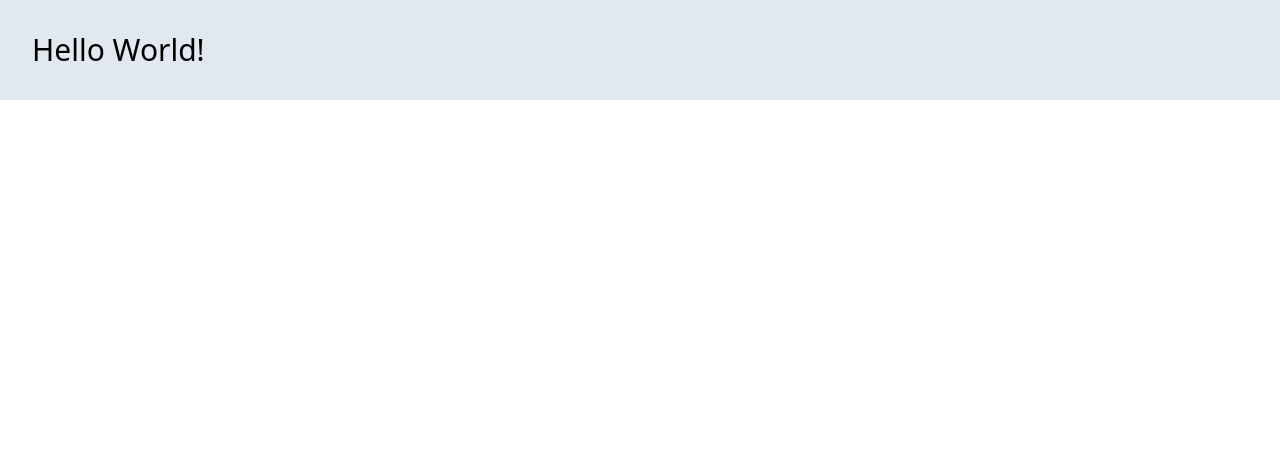
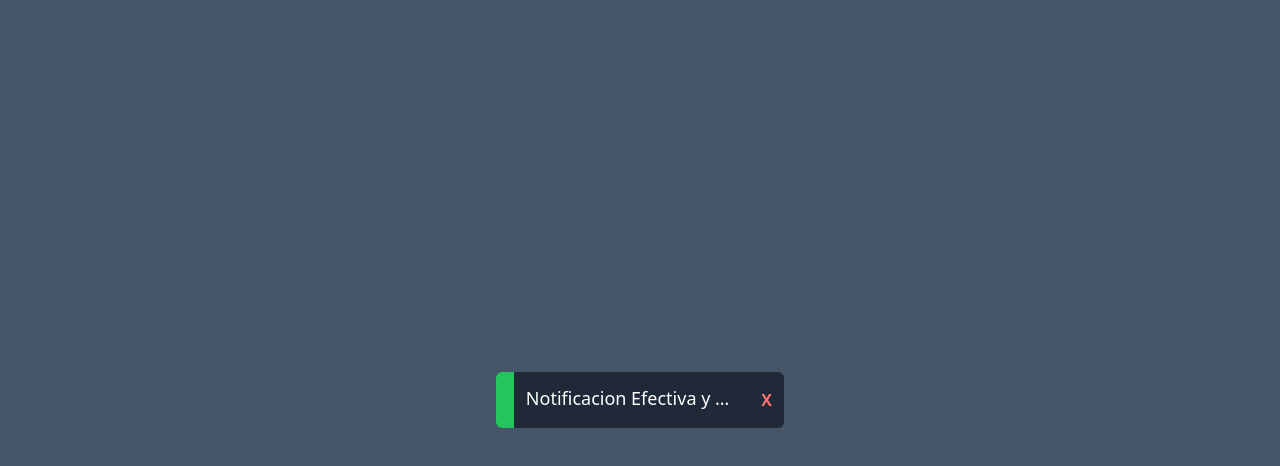
Before and after one commit to LeojAnidem/toast-notify, a React (Vite) app: page / in a window 1280 px wide. Shown: the top 466 px of the page. Built offline with nearby package versions, Linux system fonts and the light colour scheme.

Commit message:
[<< Estructura Basica de componente Notify >]
==========>
Estilamos el componente

```diff
--- a/index.html
+++ b/index.html
@@ -7,7 +7,11 @@
     <title>Toast Notify</title>
   </head>
   <body>
-    <div id="root"></div>
+    <div
+      id="root"
+      class="w-full h-screen flex items-center justify-center bg-slate-600"
+    >
+    </div>
     <script type="module" src="/src/main.jsx"></script>
   </body>
 </html>
--- a/public/styles/index.css
+++ b/public/styles/index.css
@@ -516,9 +516,338 @@ video {
   --tw-backdrop-sepia:  ;
 }
 
-.bg-slate-400 {
-  --tw-bg-opacity: 1;
-  background-color: rgb(148 163 184 / var(--tw-bg-opacity));
+.flex {
+  display: flex;
+}
+
+.h-screen {
+  height: 100vh;
+}
+
+.h-full {
+  height: 100%;
+}
+
+.h-auto {
+  height: auto;
+}
+
+.h-max {
+  height: -moz-max-content;
+  height: max-content;
+}
+
+.h-3 {
+  height: 0.75rem;
+}
+
+.h-20 {
+  height: 5rem;
+}
+
+.h-1\/2 {
+  height: 50%;
+}
+
+.h-2 {
+  height: 0.5rem;
+}
+
+.h-10 {
+  height: 2.5rem;
+}
+
+.h-14 {
+  height: 3.5rem;
+}
+
+.h-28 {
+  height: 7rem;
+}
+
+.w-full {
+  width: 100%;
+}
+
+.w-2\/12 {
+  width: 16.666667%;
+}
+
+.w-10\/12 {
+  width: 83.333333%;
+}
+
+.w-auto {
+  width: auto;
+}
+
+.w-20 {
+  width: 5rem;
+}
+
+.w-28 {
+  width: 7rem;
+}
+
+.w-3 {
+  width: 0.75rem;
+}
+
+.w-48 {
+  width: 12rem;
+}
+
+.w-80 {
+  width: 20rem;
+}
+
+.w-7 {
+  width: 1.75rem;
+}
+
+.w-72 {
+  width: 18rem;
+}
+
+.w-8\/12 {
+  width: 66.666667%;
+}
+
+.w-4\/12 {
+  width: 33.333333%;
+}
+
+.w-1\/12 {
+  width: 8.333333%;
+}
+
+.w-11\/12 {
+  width: 91.666667%;
+}
+
+.w-1 {
+  width: 0.25rem;
+}
+
+.w-12 {
+  width: 3rem;
+}
+
+.w-1\/6 {
+  width: 16.666667%;
+}
+
+.w-0 {
+  width: 0px;
+}
+
+.w-2 {
+  width: 0.5rem;
+}
+
+.w-4 {
+  width: 1rem;
+}
+
+.w-5 {
+  width: 1.25rem;
+}
+
+.w-10 {
+  width: 2.5rem;
+}
+
+.w-min {
+  width: -moz-min-content;
+  width: min-content;
+}
+
+.w-4\/6 {
+  width: 66.666667%;
+}
+
+.w-2\/6 {
+  width: 33.333333%;
+}
+
+.w-5\/6 {
+  width: 83.333333%;
+}
+
+.w-44 {
+  width: 11rem;
+}
+
+.w-6 {
+  width: 1.5rem;
+}
+
+.w-64 {
+  width: 16rem;
+}
+
+.w-52 {
+  width: 13rem;
+}
+
+.w-56 {
+  width: 14rem;
+}
+
+.w-8 {
+  width: 2rem;
+}
+
+.w-9 {
+  width: 2.25rem;
+}
+
+.w-96 {
+  width: 24rem;
+}
+
+.min-w-min {
+  min-width: -moz-min-content;
+  min-width: min-content;
+}
+
+.translate-x-5 {
+  --tw-translate-x: 1.25rem;
+  transform: translate(var(--tw-translate-x), var(--tw-translate-y)) rotate(var(--tw-rotate)) skewX(var(--tw-skew-x)) skewY(var(--tw-skew-y)) scaleX(var(--tw-scale-x)) scaleY(var(--tw-scale-y));
+}
+
+.translate-x-28 {
+  --tw-translate-x: 7rem;
+  transform: translate(var(--tw-translate-x), var(--tw-translate-y)) rotate(var(--tw-rotate)) skewX(var(--tw-skew-x)) skewY(var(--tw-skew-y)) scaleX(var(--tw-scale-x)) scaleY(var(--tw-scale-y));
+}
+
+.translate-x-20 {
+  --tw-translate-x: 5rem;
+  transform: translate(var(--tw-translate-x), var(--tw-translate-y)) rotate(var(--tw-rotate)) skewX(var(--tw-skew-x)) skewY(var(--tw-skew-y)) scaleX(var(--tw-scale-x)) scaleY(var(--tw-scale-y));
+}
+
+.translate-x-2 {
+  --tw-translate-x: 0.5rem;
+  transform: translate(var(--tw-translate-x), var(--tw-translate-y)) rotate(var(--tw-rotate)) skewX(var(--tw-skew-x)) skewY(var(--tw-skew-y)) scaleX(var(--tw-scale-x)) scaleY(var(--tw-scale-y));
+}
+
+.translate-x-10 {
+  --tw-translate-x: 2.5rem;
+  transform: translate(var(--tw-translate-x), var(--tw-translate-y)) rotate(var(--tw-rotate)) skewX(var(--tw-skew-x)) skewY(var(--tw-skew-y)) scaleX(var(--tw-scale-x)) scaleY(var(--tw-scale-y));
+}
+
+.-translate-x-10 {
+  --tw-translate-x: -2.5rem;
+  transform: translate(var(--tw-translate-x), var(--tw-translate-y)) rotate(var(--tw-rotate)) skewX(var(--tw-skew-x)) skewY(var(--tw-skew-y)) scaleX(var(--tw-scale-x)) scaleY(var(--tw-scale-y));
+}
+
+@keyframes bounce {
+  0%, 100% {
+    transform: translateY(-25%);
+    animation-timing-function: cubic-bezier(0.8,0,1,1);
+  }
+
+  50% {
+    transform: none;
+    animation-timing-function: cubic-bezier(0,0,0.2,1);
+  }
+}
+
+.animate-bounce {
+  animation: bounce 1s infinite;
+}
+
+@keyframes pulse {
+  50% {
+    opacity: .5;
+  }
+}
+
+.animate-pulse {
+  animation: pulse 2s cubic-bezier(0.4, 0, 0.6, 1) infinite;
+}
+
+@keyframes spin {
+  to {
+    transform: rotate(360deg);
+  }
+}
+
+.animate-spin {
+  animation: spin 1s linear infinite;
+}
+
+.cursor-pointer {
+  cursor: pointer;
+}
+
+.items-center {
+  align-items: center;
+}
+
+.justify-end {
+  justify-content: flex-end;
+}
+
+.justify-center {
+  justify-content: center;
+}
+
+.justify-between {
+  justify-content: space-between;
+}
+
+.justify-around {
+  justify-content: space-around;
+}
+
+.gap-2 {
+  gap: 0.5rem;
+}
+
+.gap-3 {
+  gap: 0.75rem;
+}
+
+.overflow-hidden {
+  overflow: hidden;
+}
+
+.truncate {
+  overflow: hidden;
+  text-overflow: ellipsis;
+  white-space: nowrap;
+}
+
+.whitespace-pre-wrap {
+  white-space: pre-wrap;
+}
+
+.whitespace-break-spaces {
+  white-space: break-spaces;
+}
+
+.rounded-md {
+  border-radius: 0.375rem;
+}
+
+.rounded-sm {
+  border-radius: 0.125rem;
+}
+
+.rounded-s-md {
+  border-start-start-radius: 0.375rem;
+  border-end-start-radius: 0.375rem;
+}
+
+.rounded-e-md {
+  border-start-end-radius: 0.375rem;
+  border-end-end-radius: 0.375rem;
+}
+
+.border-b-gray-800 {
+  --tw-border-opacity: 1;
+  border-bottom-color: rgb(31 41 55 / var(--tw-border-opacity));
 }
 
 .bg-slate-200 {
@@ -526,12 +855,103 @@ video {
   background-color: rgb(226 232 240 / var(--tw-bg-opacity));
 }
 
-.p-10 {
-  padding: 2.5rem;
+.bg-slate-700 {
+  --tw-bg-opacity: 1;
+  background-color: rgb(51 65 85 / var(--tw-bg-opacity));
+}
+
+.bg-slate-600 {
+  --tw-bg-opacity: 1;
+  background-color: rgb(71 85 105 / var(--tw-bg-opacity));
+}
+
+.bg-green-500 {
+  --tw-bg-opacity: 1;
+  background-color: rgb(34 197 94 / var(--tw-bg-opacity));
+}
+
+.bg-gray-600 {
+  --tw-bg-opacity: 1;
+  background-color: rgb(75 85 99 / var(--tw-bg-opacity));
+}
+
+.bg-gray-500 {
+  --tw-bg-opacity: 1;
+  background-color: rgb(107 114 128 / var(--tw-bg-opacity));
+}
+
+.bg-gray-300 {
+  --tw-bg-opacity: 1;
+  background-color: rgb(209 213 219 / var(--tw-bg-opacity));
+}
+
+.bg-gray-400 {
+  --tw-bg-opacity: 1;
+  background-color: rgb(156 163 175 / var(--tw-bg-opacity));
+}
+
+.bg-gray-700 {
+  --tw-bg-opacity: 1;
+  background-color: rgb(55 65 81 / var(--tw-bg-opacity));
+}
+
+.bg-gray-800 {
+  --tw-bg-opacity: 1;
+  background-color: rgb(31 41 55 / var(--tw-bg-opacity));
+}
+
+.bg-cyan-950 {
+  --tw-bg-opacity: 1;
+  background-color: rgb(8 51 68 / var(--tw-bg-opacity));
+}
+
+.bg-gray-900 {
+  --tw-bg-opacity: 1;
+  background-color: rgb(17 24 39 / var(--tw-bg-opacity));
+}
+
+.p-4 {
+  padding: 1rem;
 }
 
 .p-8 {
   padding: 2rem;
+}
+
+.p-2 {
+  padding: 0.5rem;
+}
+
+.p-3 {
+  padding: 0.75rem;
+}
+
+.py-3 {
+  padding-top: 0.75rem;
+  padding-bottom: 0.75rem;
+}
+
+.py-5 {
+  padding-top: 1.25rem;
+  padding-bottom: 1.25rem;
+}
+
+.py-4 {
+  padding-top: 1rem;
+  padding-bottom: 1rem;
+}
+
+.pt-3 {
+  padding-top: 0.75rem;
+}
+
+.pe-3 {
+  -webkit-padding-end: 0.75rem;
+          padding-inline-end: 0.75rem;
+}
+
+.text-center {
+  text-align: center;
 }
 
 .text-3xl {
@@ -539,12 +959,70 @@ video {
   line-height: 2.25rem;
 }
 
-.text-green-500 {
-  --tw-text-opacity: 1;
-  color: rgb(34 197 94 / var(--tw-text-opacity));
+.text-xl {
+  font-size: 1.25rem;
+  line-height: 1.75rem;
+}
+
+.text-lg {
+  font-size: 1.125rem;
+  line-height: 1.75rem;
+}
+
+.font-bold {
+  font-weight: 700;
 }
 
 .text-black {
   --tw-text-opacity: 1;
   color: rgb(0 0 0 / var(--tw-text-opacity));
 }
+
+.text-white {
+  --tw-text-opacity: 1;
+  color: rgb(255 255 255 / var(--tw-text-opacity));
+}
+
+.text-red-400 {
+  --tw-text-opacity: 1;
+  color: rgb(248 113 113 / var(--tw-text-opacity));
+}
+
+.transition {
+  transition-property: color, background-color, border-color, text-decoration-color, fill, stroke, opacity, box-shadow, transform, filter, -webkit-backdrop-filter;
+  transition-property: color, background-color, border-color, text-decoration-color, fill, stroke, opacity, box-shadow, transform, filter, backdrop-filter;
+  transition-property: color, background-color, border-color, text-decoration-color, fill, stroke, opacity, box-shadow, transform, filter, backdrop-filter, -webkit-backdrop-filter;
+  transition-timing-function: cubic-bezier(0.4, 0, 0.2, 1);
+  transition-duration: 150ms;
+}
+
+.transition-all {
+  transition-property: all;
+  transition-timing-function: cubic-bezier(0.4, 0, 0.2, 1);
+  transition-duration: 150ms;
+}
+
+.duration-300 {
+  transition-duration: 300ms;
+}
+
+.duration-500 {
+  transition-duration: 500ms;
+}
+
+.ease-in-out {
+  transition-timing-function: cubic-bezier(0.4, 0, 0.2, 1);
+}
+
+.content-none {
+  --tw-content: none;
+  content: var(--tw-content);
+}
+
+.hover\:h-2:hover {
+  height: 0.5rem;
+}
+
+.hover\:h-28:hover {
+  height: 7rem;
+}
--- a/src/App.jsx
+++ b/src/App.jsx
@@ -1,8 +1,59 @@
+import { useState } from 'react'
+
 const App = () => {
+  const [isHover, setIsHover] = useState({
+    width: false,
+    height: false
+  })
+
+  const message = 'Notificacion Efectiva y tal! aaassasdaad dsakasd kls snjjhkasj ajsjasw sas asdas'
+
+  // transition-x-10
+  // const dir = {
+  //   top: false,
+  //   bottom: false,
+  //   right: false,
+  //   left: false,
+  //   center: false
+  // }
+
+  const handleMouseEnter = () => {
+    if (message.length > 28) {
+      setIsHover({
+        height: true,
+        width: message.length > 72
+      })
+    }
+  }
+  const handleMouseLeave = () => setIsHover({ height: false, width: false })
+
   return (
-    <h1 className='p-8 bg-slate-200 text-3xl text-black'>
-      Hello World!
-    </h1>
+    <div
+      className={`
+        h-${isHover.height ? '28' : '14'} w-${isHover.width ? '96' : '72'}
+        overflow-hidden cursor-pointer pe-3 flex items-center gap-3
+        bg-gray-800 rounded-md transition-all duration-500
+      `}
+      onMouseEnter={handleMouseEnter}
+      onMouseLeave={handleMouseLeave}
+    >
+      <div className='bg-green-500 w-5 h-full' />
+      <ul className='overflow-hidden w-full h-full flex items-center justify-between'>
+        <li className='overflow-hidden py-3 w-5/6 h-full flex items-center justify-center'>
+          <span
+            className={`
+              h-full text-white text-lg
+              ${isHover.height ? 'overflow-hidden flex items-center' : 'truncate'}
+            `}
+          >
+            {message}
+          </span>
+        </li>
+        <li className='text-red-400 font-bold'>
+          X
+        </li>
+      </ul>
+    </div>
   )
 }
 
```
